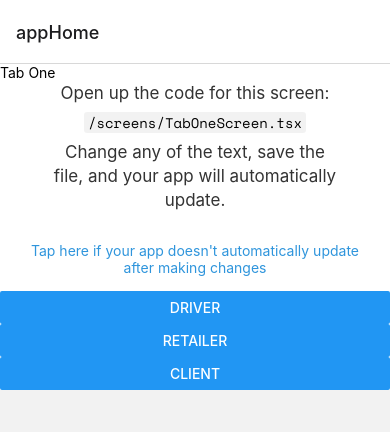
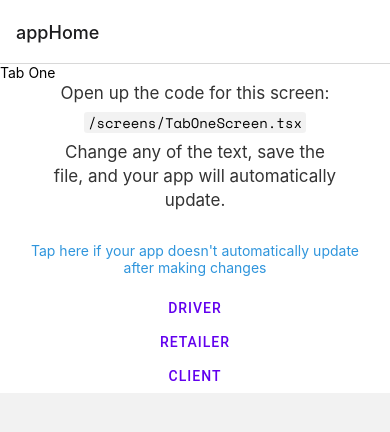
Before and after one commit to amir002001/Returnify, a React Native app: screen /appHome in a window 390 px wide. Shown: the top 432 px of the page. Built offline with nearby package versions, Linux system fonts and the light colour scheme.

Commit message:
changes button to RN button collabs.

```diff
--- a/package.json
+++ b/package.json
@@ -29,6 +29,7 @@
     "react": "17.0.1",
     "react-dom": "17.0.1",
     "react-native": "0.64.3",
+    "react-native-paper": "^4.11.2",
     "react-native-safe-area-context": "3.3.2",
     "react-native-screens": "~3.10.1",
     "react-native-web": "0.17.1"
@@ -37,8 +38,8 @@
     "@babel/core": "^7.12.9",
     "@types/react": "~17.0.21",
     "@types/react-native": "~0.64.12",
+    "jest": "^26.6.3",
     "jest-expo": "~44.0.1",
-    "jest": "^26.6.3",
     "react-test-renderer": "17.0.1",
     "typescript": "~4.3.5"
   },
--- a/screens/AppHome.tsx
+++ b/screens/AppHome.tsx
@@ -1,5 +1,5 @@
-import { Button, StyleSheet } from 'react-native';
-
+import { StyleSheet } from 'react-native';
+import { Button } from 'react-native-paper';
 import EditScreenInfo from '../components/EditScreenInfo';
 import { Text, View } from '../components/Themed';
 import { RootTabScreenProps } from '../types';
@@ -10,12 +10,12 @@ export default function AppHome({ navigation }: RootTabScreenProps<'TabOne'>) {
       <Text >Tab One</Text>
       <View lightColor="#eee" darkColor="rgba(255,255,255,0.1)" />
       <EditScreenInfo path="/screens/TabOneScreen.tsx" />
-      <Button title="DRIVER"
-        onPress={() => navigation.navigate('driverHome')}></Button>
-        <Button title="RETAILER"
-        onPress={() => navigation.navigate('retailerHome')}></Button>
-        <Button title="CLIENT"
-        onPress={() => navigation.navigate('clientHome')}></Button>
+      <Button
+        onPress={() => navigation.navigate('driverHome')}>DRIVER</Button>
+        <Button
+        onPress={() => navigation.navigate('retailerHome')}>RETAILER</Button>
+        <Button
+        onPress={() => navigation.navigate('clientHome')}>CLIENT</Button>
     </View>
   );
 }
--- a/screens/ClientHome.tsx
+++ b/screens/ClientHome.tsx
@@ -1,5 +1,5 @@
-import { Button, StyleSheet } from 'react-native';
-
+import { StyleSheet } from 'react-native';
+import { Button } from 'react-native-paper';
 import EditScreenInfo from '../components/EditScreenInfo';
 import { Text, View } from '../components/Themed';
 import { RootTabScreenProps } from '../types';
@@ -10,8 +10,10 @@ export default function ClientHome({ navigation }: RootTabScreenProps<'TabOne'>)
       <Text>Tab One</Text>
       <View lightColor="#eee" darkColor="rgba(255,255,255,0.1)" />
       <EditScreenInfo path="/screens/TabOneScreen.tsx" />
-      <Button title="Go back"
-        onPress={() => navigation.navigate('appHome')}></Button>
+      <Button
+        onPress={() => navigation.navigate('appHome')}>
+            Go back
+        </Button>
     </View>
   );
 }
--- a/screens/DriverHome.tsx
+++ b/screens/DriverHome.tsx
@@ -1,5 +1,5 @@
-import { Button, StyleSheet } from 'react-native';
-
+import {StyleSheet } from 'react-native';
+import { Button } from 'react-native-paper';
 import EditScreenInfo from '../components/EditScreenInfo';
 import { Text, View } from '../components/Themed';
 import { RootTabScreenProps } from '../types';
@@ -10,8 +10,10 @@ export default function DriverHome({ navigation }: RootTabScreenProps<'TabOne'>)
       <Text>Tab One</Text>
       <View lightColor="#eee" darkColor="rgba(255,255,255,0.1)" />
       <EditScreenInfo path="/screens/TabOneScreen.tsx" />
-      <Button title="Go back"
-        onPress={() => navigation.navigate('appHome')}></Button>
+      <Button
+        onPress={() => navigation.navigate('appHome')}>
+            Go back
+        </Button>
     </View>
   );
 }
--- a/screens/RetailerHome.tsx
+++ b/screens/RetailerHome.tsx
@@ -1,5 +1,5 @@
-import { Button, StyleSheet } from 'react-native';
-
+import { StyleSheet } from 'react-native';
+import { Button } from 'react-native-paper';
 import EditScreenInfo from '../components/EditScreenInfo';
 import { Text, View } from '../components/Themed';
 import { RootTabScreenProps } from '../types';
@@ -10,8 +10,10 @@ export default function RetailerHome({ navigation }: RootTabScreenProps<'TabOne'
       <Text>Tab One</Text>
       <View lightColor="#eee" darkColor="rgba(255,255,255,0.1)" />
       <EditScreenInfo path="/screens/TabOneScreen.tsx" />
-      <Button title="Go back"
-        onPress={() => navigation.navigate('appHome')}></Button>
+      <Button
+        onPress={() => navigation.navigate('appHome')}>
+            Go back
+        </Button>
     </View>
   );
 }
```
Also changed, not shown: 1 other file (tests, documents, lock files or other folders).
